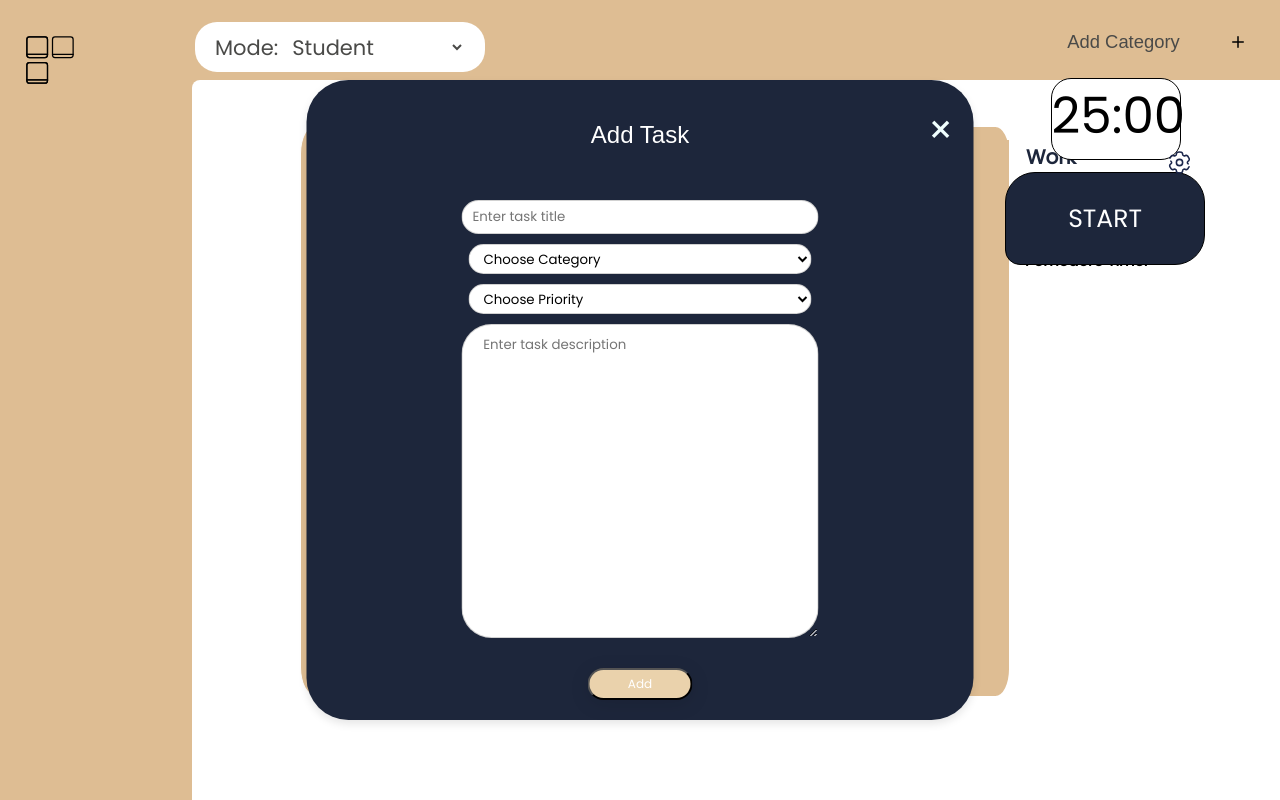
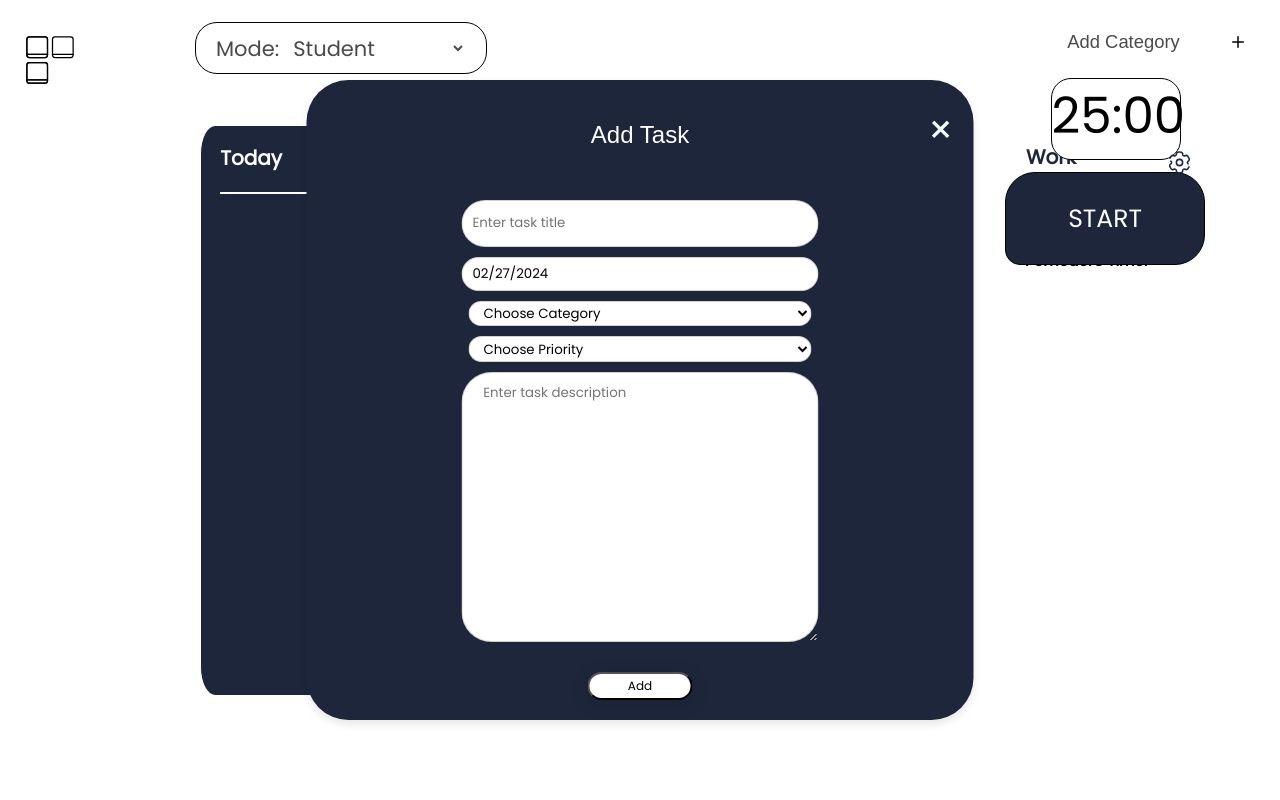
Before and after one commit to MuhannadAljabri/jadwal, a React (Create React App) app: page / in a window 1280 px wide. Both pictures are taken after a click on the element 1238 px from the left and 45 px from the top of the page. Built offline with nearby package versions, Linux system fonts and the light colour scheme.

Commit message:
Adding Deadline calendar to adding new task

```diff
--- a/package.json
+++ b/package.json
@@ -8,6 +8,7 @@
     "@testing-library/user-event": "^13.5.0",
     "react": "^18.2.0",
     "react-bootstrap": "^2.10.1",
+    "react-datepicker": "^6.6.0",
     "react-dom": "^18.2.0",
     "react-scripts": "^5.0.1"
   },
--- a/src/App.css
+++ b/src/App.css
@@ -1,6 +1,5 @@
 
 *{
-  background-color: rgb(222, 189, 147);
   font-family: 'Poppins';
 
 }
@@ -546,11 +545,12 @@ transform: rotate(-45deg);
 }
 
 .layout-card1 {
+  background-color: #1D263B;
   position: absolute;
   width: 288px;
   height: 569px;
   top: 125px;
-  left: 300px;
+  left: 200px;
   gap: 0px;
   opacity: 0px;
   color: #ffbfae;
@@ -570,11 +570,12 @@ transform: rotate(-45deg);
 }
 
 .layout-card2 {
+  background-color: #1D263B;
   position: absolute;
   width: 288px;
   height: 569px;
   top: 125px;
-  left: 700px;
+  left: 600px;
   gap: 0px;
   opacity: 0px;
   color: #ffbfae;
@@ -602,6 +603,7 @@ transform: rotate(-45deg);
 @import url('https://fonts.googleapis.com/css2?family=Poppins:wght@400;500;600&display=swap');
 
 .mode-dropdown-wrapper {
+  border: 1px solid black;
   display: flex; /* Aligns children (label and select) in a row */
   align-items: center; /* Centers children vertically */
   background: #FFFFFF; /* White background for the dropdown */
--- a/src/App.js
+++ b/src/App.js
@@ -1,16 +1,15 @@
-import { useState } from 'react';
-import './App.css';
-import Home from './JedwalComponents/Home';
-import CategoryButton from './JedwalComponents/CategoryButton';
-import './NewTask.css';
-import AddTaskButton from './JedwalComponents/NewTaskButton'
-import logo from './logo.svg';
-import TaskLayout from './JedwalComponents/TaskLayout';
-import PomoTimer from './JedwalComponents/PomoTimer';
-import ModeDropdown from './JedwalComponents/ModeDropdown';
+import { useState } from "react";
+import "./App.css";
+import Home from "./JedwalComponents/Home";
+import CategoryButton from "./JedwalComponents/CategoryButton";
+import "./NewTask.css";
+import AddTaskButton from "./JedwalComponents/NewTaskButton";
+import logo from "./logo.svg";
+import TaskLayout from "./JedwalComponents/TaskLayout";
+import PomoTimer from "./JedwalComponents/PomoTimer";
+import ModeDropdown from "./JedwalComponents/ModeDropdown";
 
 function App() {
-
   // State to hold the list of categories
   const [categories, setCategories] = useState([]);
   const [tasks, setTasks] = useState([]);
@@ -24,24 +23,25 @@ function App() {
 
   return (
     <div className="App">
+      <PomoTimer />
+      <div className="top-row">
+        <div className="logo">
+          <img src={logo} alt="Logo" height="60" width="100" />
+        </div>
+        <CategoryButton onAddCategory={handleAddCategory} />
+        <div>
+          <AddTaskButton onAddTask={handleAddTask} categories={categories} />
+        </div>
+      </div>
 
-      <Home />
-      <PomoTimer />
-      <div className='top-row'>
-      <div className='logo'>
-      <img src={logo} alt="Logo" height= "60" width= "100"/>
-    </div>
-      <CategoryButton onAddCategory={handleAddCategory} />
-
-            {/*categories.map((category, index) => (}
-      <div key={index}>{category}</div>
-            ))}  */}
-      <div><AddTaskButton onAddTask={handleAddTask} categories={categories} /></div>
-
-     </div>
-
-    <div> <TaskLayout></TaskLayout></div>
-    <div> <ModeDropdown></ModeDropdown></div>
+      <div>
+        {" "}
+        <TaskLayout></TaskLayout>
+      </div>
+      <div>
+        {" "}
+        <ModeDropdown></ModeDropdown>
+      </div>
     </div>
   );
 }
--- a/src/JedwalComponents/CategoryButton.js
+++ b/src/JedwalComponents/CategoryButton.js
@@ -31,7 +31,7 @@ return (
                 value={categoryName}
                 onChange={(e) => setCategoryName(e.target.value)}
             />
-           <button onClick={handleAddClick}>Add</button>
+           <button  onClick={handleAddClick}>Add</button>
            <button className="close-button" onClick={handleCloseClick}>+</button>
         </div>
         )}
--- a/src/JedwalComponents/ModeDropdown.css
+++ /dev/null
@@ -1,43 +0,0 @@
-/* ModeDropdown.css */
-.mode-dropdown-wrapper {
-    display: flex; /* Aligns children (label and select) in a row */
-    align-items: center; /* Centers children vertically */
-    background: #FFFFFF; /* White background for the dropdown */
-    border-radius: 22px; /* Oval shape */
-    padding: 10px 20px; /* Padding around the content */
-    position: relative; /* Needed for absolute positioning of the arrow */
-    width: auto; /* Adjusts width as needed */
-    min-width: 150px; /* Ensures dropdown does not get too narrow */
-    margin-top: -30px;
-  }
-
-  .mode-label {
-    margin-right: 10px; /* Space between the label and the dropdown */
-    background: #FFFFFF; /* Ensures label background matches the wrapper */
-    font-size: 16px; /* Match font size to dropdown for consistency */
-  }
-
-  .mode-select {
-    border: none;
-    outline: none;
-    background: transparent;
-    -webkit-appearance: none; /* Removes default dropdown styling for Webkit browsers */
-    -moz-appearance: none; /* Removes default dropdown styling for Firefox */
-    appearance: none;
-    font-size: 16px;
-    color: #000;
-    cursor: pointer;
-    width: 100%; /* Allows dropdown to fill the rest of the container */
-  }
-
-  /* Adjust arrow positioning */
-  .mode-dropdown-wrapper::after {
-    content: '▼';
-    position: absolute;
-    right: 10px; /* Adjust as needed */
-    top: 50%;
-    transform: translateY(-50%);
-    pointer-events: none;
-    color: #000;
-    font-size: 1rem;
-  }
--- a/src/JedwalComponents/ModeDropdown.js
+++ b/src/JedwalComponents/ModeDropdown.js
@@ -1,5 +1,6 @@
 // JedwalComponents/ModeDropdown.js
 import React, { useState } from 'react';
+
 
 const ModeDropdown = () => {
   const [selectedMode, setSelectedMode] = useState('ALL'); // Default mode
--- a/src/JedwalComponents/NewTaskButton.js
+++ b/src/JedwalComponents/NewTaskButton.js
@@ -1,24 +1,28 @@
-import React, { useState } from 'react';
-import CategoryButton from './CategoryButton';
+import React, { useState } from "react";
+import DatePicker from "react-datepicker";
+import "react-datepicker/dist/react-datepicker.css";
+import '../NewTask.css'
 
 function AddTaskButton({ onAddTask, categories }) {
   const [showOverlay, setShowOverlay] = useState(false);
-  const [taskTitle, setTaskTitle] = useState('');
-  const [priority, setPriority] = useState('None');
-  const [selectedCategory, setSelectedCategory] = useState('');
-  const [description, setDescription] = useState('');
+  const [taskTitle, setTaskTitle] = useState("");
+  const [priority, setPriority] = useState("None");
+  const [selectedCategory, setSelectedCategory] = useState("");
+  const [description, setDescription] = useState("");
+  const [deadline, setDeadline] = useState(new Date());
 
   const toggleOverlay = () => {
     setShowOverlay(!showOverlay);
   };
 
   const handleAddTask = () => {
-    if (taskTitle.trim() !== '') {
+    if (taskTitle.trim() !== "") {
       onAddTask(taskTitle, priority, description);
-      setTaskTitle('');
-      setPriority('Medium');
-      setSelectedCategory('');
-      setDescription('');
+      setTaskTitle("");
+      setPriority("Medium");
+      setSelectedCategory("");
+      setDeadline(new Date());
+      setDescription("");
       setShowOverlay(false);
     }
   };
@@ -39,37 +43,66 @@ function AddTaskButton({ onAddTask, categories }) {
       </div>
       {showOverlay && (
         <div className="popup-plus">
-            <span className="close-btn" onClick={toggleOverlay}>×</span>
+          <span className="close-btn" onClick={toggleOverlay}>
+            ×
+          </span>
           <h2>Add Task</h2>
-            <input
+          <input className="popup-plus-title"
             type="text"
             placeholder="Enter task title"
             value={taskTitle}
             onChange={(e) => setTaskTitle(e.target.value)}
           />
 
-          <select className='task-dropdown' value={selectedCategory}
-              onChange={(e) => setSelectedCategory(e.target.value)}>
-            <option className = "dropdown-item" value="">Choose Category</option>
+
+          <DatePicker className= "custom-datepicker" selected={deadline} onChange={(date) => setDeadline(date)} />
+
+
+
+
+          <select
+            className="task-dropdown"
+            value={selectedCategory}
+            onChange={(e) => setSelectedCategory(e.target.value)}
+          >
+            <option className="dropdown-item" value="">
+              Choose Category
+            </option>
             {categories.map((category, index) => (
-              <option className = "dropdown-item" key={index} value={category}>{category}</option>
+              <option className="dropdown-item" key={index} value={category}>
+                {category}
+              </option>
             ))}
           </select>
 
-            <select className='task-dropdown' value={priority} onChange={(e) => setPriority(e.target.value)}>
-              <option className = "dropdown-item" value="None">Choose Priority </option>
-              <option className = "dropdown-item" value="High">High</option>
-              <option className = "dropdown-item" value="Medium">Medium</option>
-              <option className = "dropdown-item" value="Low">Low</option>
+          <select
+            className="task-dropdown"
+            value={priority}
+            onChange={(e) => setPriority(e.target.value)}
+          >
+            <option className="dropdown-item" value="None">
+              Choose Priority{" "}
+            </option>
+            <option className="dropdown-item" value="High">
+              High
+            </option>
+            <option className="dropdown-item" value="Medium">
+              Medium
+            </option>
+            <option className="dropdown-item" value="Low">
+              Low
+            </option>
           </select>
 
-
-            <textarea className='description-box'
+          <textarea
+            className="description-box"
             placeholder="   Enter task description"
             value={description}
             onChange={(e) => setDescription(e.target.value)}
           ></textarea>
-            <button className='' onClick={handleAddTask}>Add</button>
+          <button className="popup-plus-add-button" onClick={handleAddTask}>
+            Add
+          </button>
         </div>
       )}
     </div>
--- a/src/NewTask.css
+++ b/src/NewTask.css
@@ -19,11 +19,11 @@
   z-index: 1000; /* Ensure it's on top of other content */
 }
 
-.popup-plus input {
+.popup-plus-title {
   padding-left: 10px;
   margin-top: 100px;
   width: 343px;
-  height: 30px;
+  height: 50px;
   top: 113px;
   border-radius: 30px;
   border: 1px solid #1c1c1c33;
@@ -31,20 +31,46 @@
   font-family: 'Poppins';
 }
 
-.popup-plus button {
+.custom-datepicker {
+  background-color: white; /* Set your desired background color */
+}
+
+.custom-datepicker .react-datepicker-wrapper {
+  background-color: white; /* Set your desired background color */
+}
+custom-datepicker .react-datepicker {
+  /* Styles the calendar itself */
+  background-color: white; /* Set your desired background color */
+}
+
+.popup-plus-cal {
+  padding-left: 10px;
+  margin-top: 10px;
+  width: 335px;
+  height: 25px;
+  top: 113px;
+  border-radius: 30px;
+  border: 1px solid #1c1c1c33;
+  background-color: #ffff;
+  font-family: 'Poppins';
+  background: white;
+
+}
+
+.popup-plus-add-button {
 position: relative;
 margin-top: 30px;
 width: 105px;
 height: 32px;
 filter: drop-shadow(0px 4px 9px rgba(0, 0, 0, 0.1));
-background: #EAD2AC;
+background: #ffffff;
 border-radius: 100px;
 font-family: 'DM Sans', sans-serif;
 font-style: normal;
 font-size: 12px;
 line-height: 18px;
 text-align: center;
-color: #FFFF;
+color: #000000;
 font-family: 'Poppins';
 
 }
@@ -174,3 +200,16 @@ font-family: 'Poppins';
   li {
     margin-bottom: 5px;
   }
+
+  .custom-datepicker {
+
+    margin-top: 10px;
+  width: 343px;
+  height: 30px;
+  padding-left: 10px;
+  border-radius: 30px;
+  border: 1px solid #1c1c1c33;
+  background-color: #ffff;
+  font-family: 'Poppins';
+
+  }
```
Also changed, not shown: src/JedwalComponents/TaskItem.js (added, +20 -0 lines), 1 other file (tests, documents, lock files or other folders). Lines whose indentation alone changed are shown as unchanged.
